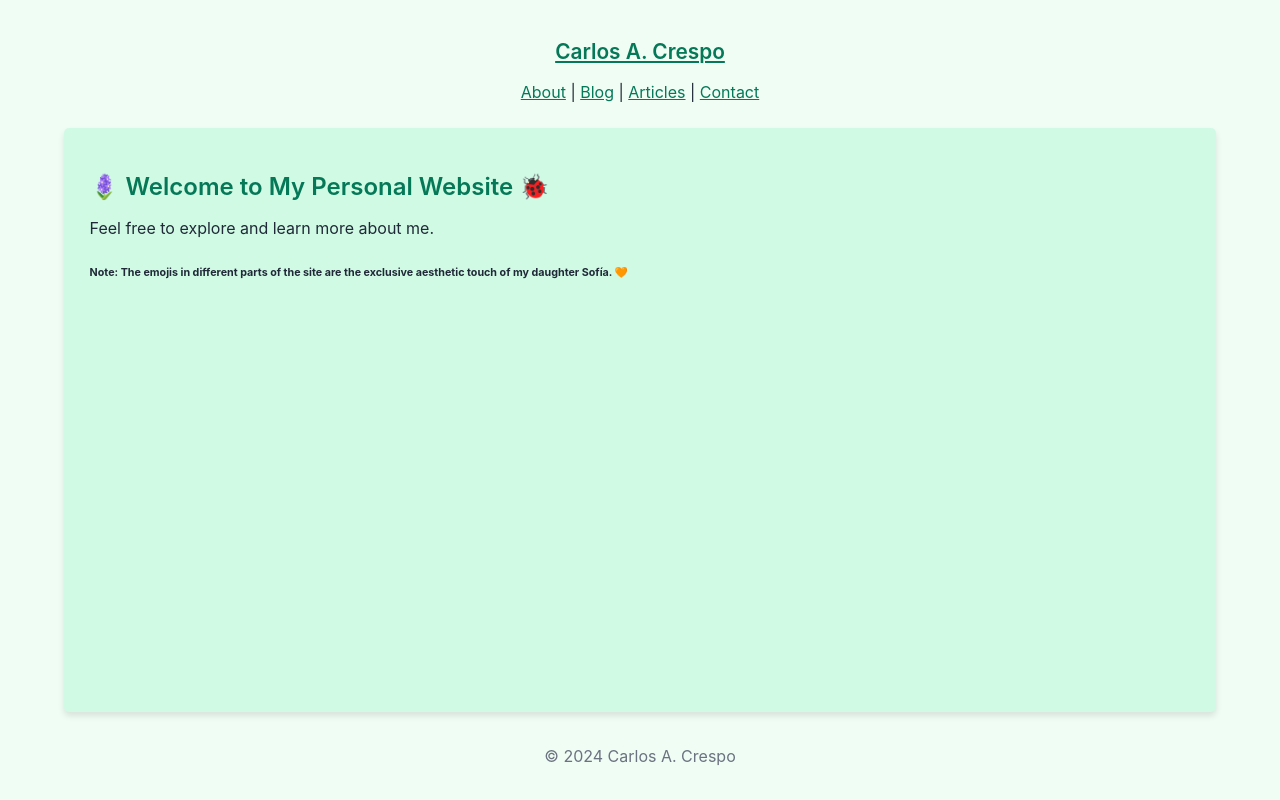
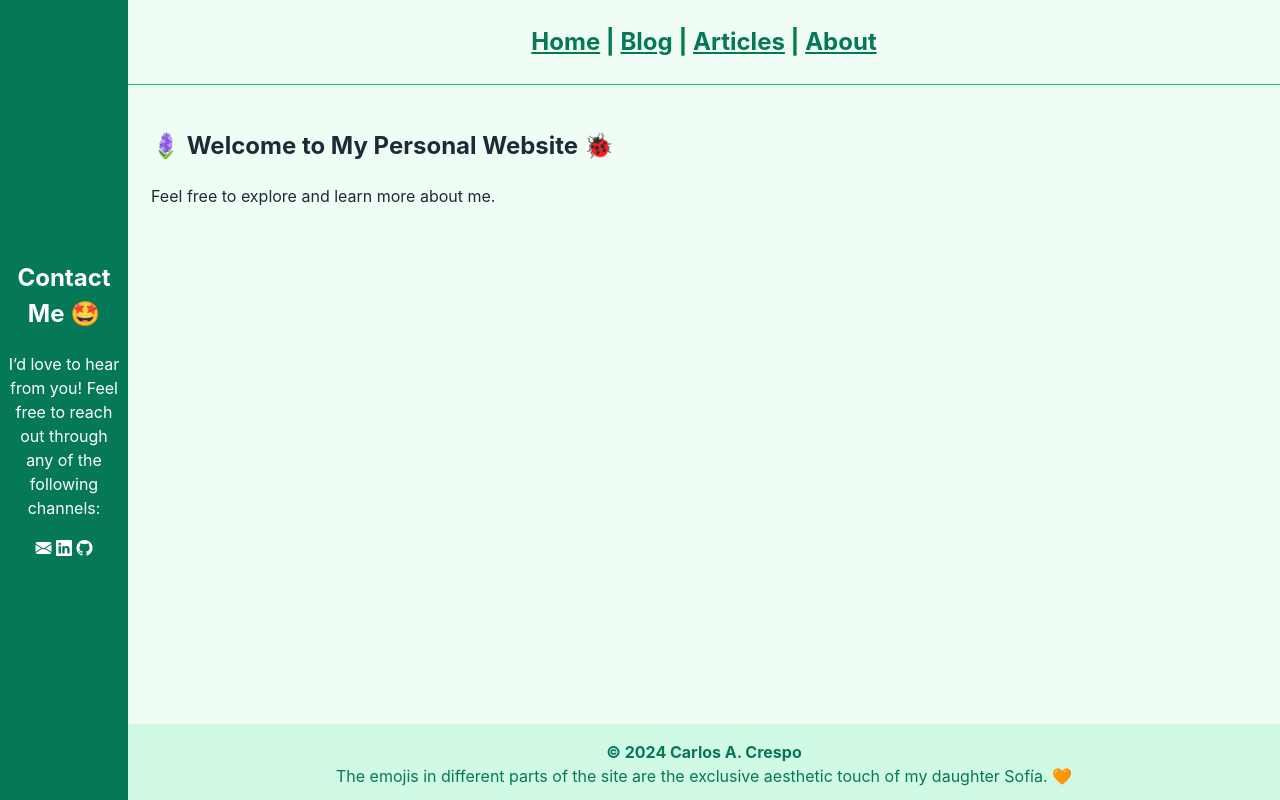
Before and after one commit to cacrespo/website, a Django app: page / in a window 1280 px wide. Run offline with Django 5.2, Linux system fonts and the light colour scheme; some libraries are stand-ins or nearby versions.

Commit message:
chore: visual adjustments

```diff
--- a/pages/templates/pages/home.html
+++ b/pages/templates/pages/home.html
@@ -4,6 +4,5 @@
 <section>
     <h1>🪻 Welcome to My Personal Website 🐞</h1>
     <p>Feel free to explore and learn more about me.</p>
-    <h6>Note: The emojis in different parts of the site are the exclusive aesthetic touch of my daughter Sofía. 🧡</h6>
 </section>
 {% endblock %}
--- a/static/css/simplified_green_style.css
+++ b/static/css/simplified_green_style.css
@@ -1,4 +1,3 @@
-
 /* Global variables with green tones */
 :root,
 ::backdrop {
@@ -46,49 +45,92 @@ html {
 }
 
 body {
+  height: 100vh;
   color: var(--text);
   background-color: var(--bg);
   font-size: 1rem;
   line-height: 1.5;
   margin: 0;
-  display: flex;
-  justify-content: space-around;
-  align-items: stretch;
-  height: 100vh;
-  flex-direction: column;
+  display: grid;
+  grid-template-columns: 10% auto;
+  grid-template-rows: auto 1fr auto;
+  grid-template-areas:
+    "sidebar header"
+    "sidebar content"
+    "sidebar footer";
 }
 
-/* Simplified layout */
-main {
-  background-color: var(--accent-bg);
-  border-radius: var(--standard-border-radius);
-  box-shadow: 0 4px 6px rgba(0, 0, 0, 0.1);
-  text-align: justify;
-  width: 90%;
-  max-width: 1200px;
-  flex-grow: 2;
-  align-self: center;
-  padding: 2%;
+/* Sidebar */
+sidebar {
+  grid-area: sidebar;
+  background-color: var(--accent);
+  color: var(--accent-text);
+  padding: 5%;
+  display: flex;
+  flex-direction: column;
+  align-items: center;
+  justify-content: center;
+  text-align: center;
+  width: 100%;
 }
 
-/* Headers */
-header {
-  margin: 1.5rem;
+sidebar a,
+sidebar a:visited {
+  color: white;
 }
 
-h1, h2, h3 {
-  font-weight: 600;
-  line-height: 1.1;
-  margin-bottom: 1rem;
-  color: var(--accent);
+sidebar img {
+  transition: transform 0.7s ease-in-out;
 }
 
-h1 { font-size: 1.5rem; }
-h2 { font-size: 1.3rem; }
-h3 { font-size: 1.1rem; }
+sidebar img:hover {
+  transform: rotate(360deg);
+}
+
+/* Header */
+header {
+  color: var(--accent);
+  grid-area: header;
+  padding: 1.5rem;
+  text-align: center;
+  font-size: 1.5rem;
+  font-weight: bold;
+  border-bottom: 1px solid var(--border);
+}
+
+/* Main content */
+main {
+  border-radius: var(--standard-border-radius);
+  text-align: justify;
+  max-width: 1200px;
+  padding: 2%;
+  grid-area: content;
+  flex-grow: 1;
+}
+
+/* Footer */
+footer {
+  color: var(--accent);
+  margin: 0;
+  grid-area: footer;
+  background-color: var(--accent-bg);
+  text-align: center;
+  font-size: 1rem;
+  font-weight: bold;
+  padding-bottom: 1%;
+}
+
+footer note {
+  font-weight: normal;
+}
+
+footer p {
+  margin-bottom: 0;
+}
 
 /* Links */
-a, a:visited {
+a,
+a:visited {
   color: var(--accent);
 }
 
@@ -98,7 +140,8 @@ a:hover {
 }
 
 /* Buttons */
-button, .button {
+button,
+.button {
   border: 1px solid var(--accent);
   background-color: var(--accent);
   color: var(--accent-text);
@@ -107,13 +150,38 @@ button, .button {
   cursor: pointer;
 }
 
-button:hover, .button:hover {
+button:hover,
+.button:hover {
   background-color: var(--accent-hover);
 }
 
-/* Footer */
-footer {
-  padding: 1rem;
-  text-align: center;
-  color: var(--text-light);
+@media (max-width: 1200px) {
+  body {
+    grid-template-columns: auto;
+    grid-template-rows: auto 1fr auto auto;
+    grid-template-areas:
+      "header"
+      "content"
+      "sidebar"
+      "footer";
+  }
+
+  sidebar {
+    flex-direction: row;
+    justify-content: space-around;
+    padding: 1rem;
+  }
+
+  sidebar section h1,
+  p {
+    margin: 0;
+  }
+
+  footer {
+    padding: 0.5rem;
+  }
+
+  sidebar h1 {
+    display: none;
+  }
 }
--- a/templates/base.html
+++ b/templates/base.html
@@ -12,16 +12,14 @@
     </head>
 <body>
     <header style="text-align: center;">
-        <a href="/"><h2>Carlos A. Crespo</h2></a>
         <nav>
-            <a href="{% url 'about' %}">About</a> |
+            <a href="/">Home</a> |
             <a href="{% url 'blog_list' %}">Blog</a> |
             <a href="{% url 'blog_article' %}">Articles</a> |
-            <a href="{% url 'contact' %}">Contact</a>
+            <a href="{% url 'about' %}">About</a>
         </nav>
-    </header>
-
-    <main>
+   </header>
+   <main>
         {% block content %}
         <!-- Page content goes here -->
         {% endblock %}
@@ -29,6 +27,18 @@
 
     <footer>
         <p>&copy; 2024 Carlos A. Crespo</p>
+        <note>The emojis in different parts of the site are the exclusive aesthetic touch of my daughter Sofía. 🧡</note>
     </footer>
+    <sidebar>
+        <section>
+            <h1>Contact Me 🤩</h1>
+            <p>
+            I’d love to hear from you! Feel free to reach out through any of the following channels:
+            </p>
+            <a href="mailto:lvccrespo@gmail.com"><i class="bi bi-envelope-fill"></i></a>
+            <a href="https://www.linkedin.com/in/carloscrespoi" target="_blank"><i class="bi bi-linkedin"></i></a>
+            <a href="https://github.com/cacrespo" target="_blank"><i class="bi bi-github"></i></a>
+        </section>
+    </sidevar>
 </body>
 </html>
```
